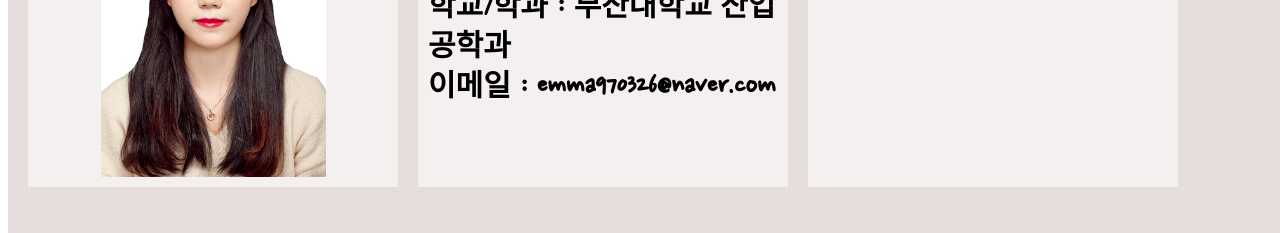
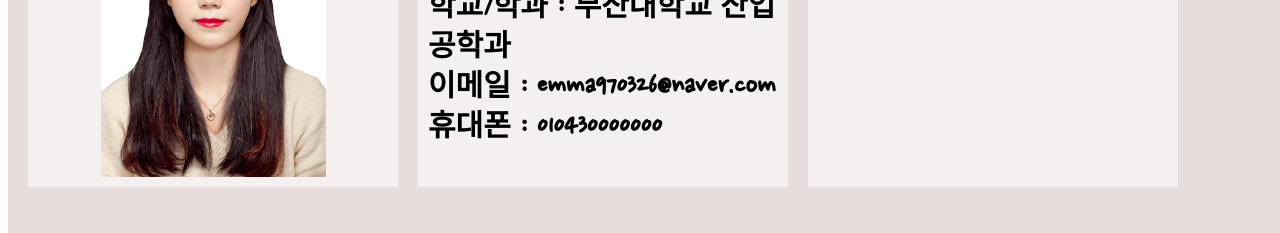
Before and after one commit to DoDoDoHee/Introduction, a plain HTML site: page dohee.html in a window 1280 px wide. Shown: the part 410-643 px from the top of the page. Drawn offline with Linux system fonts and the light colour scheme.

Commit message:
plus phone number

```diff
--- a/dohee.html
+++ b/dohee.html
@@ -34,6 +34,7 @@
                 나이 : 23살<br>
                 학교/학과 : 부산대학교 산업공학과<br>
                 이메일 : emma970326@naver.com<br>
+                휴대폰 : 010430000000<br>
             </p>
         </div>
         <div class="information">
```
